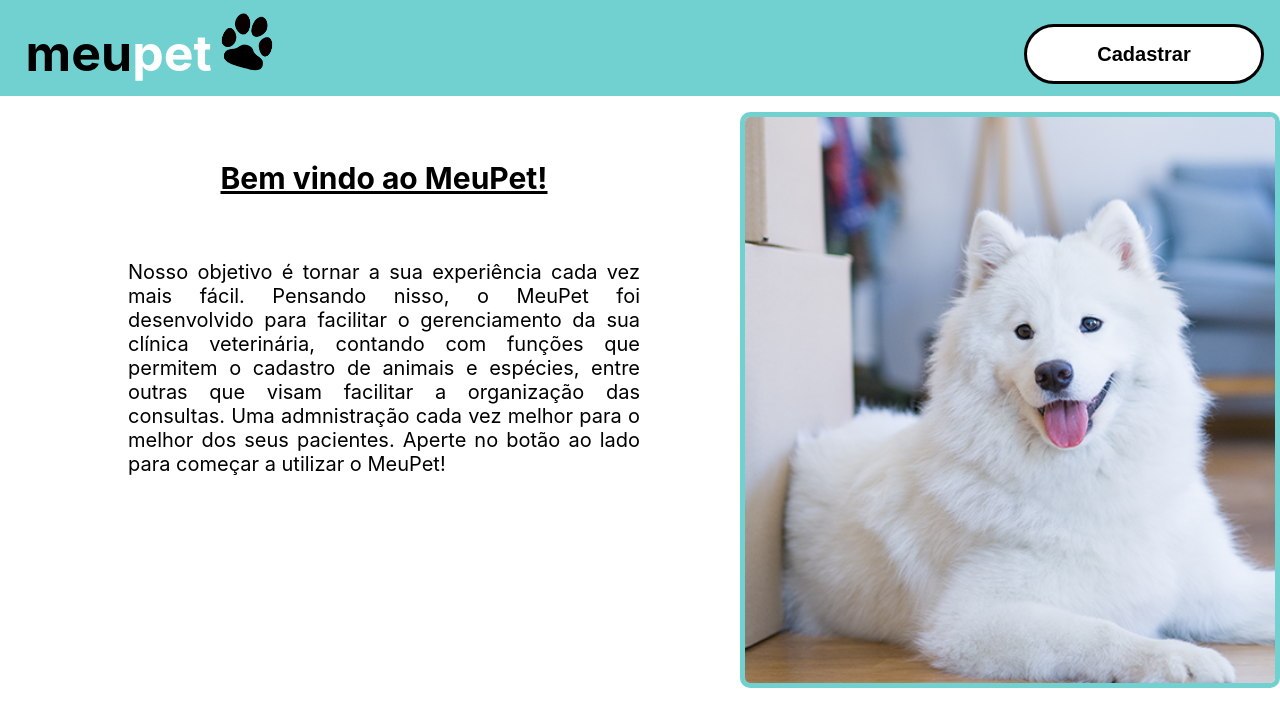
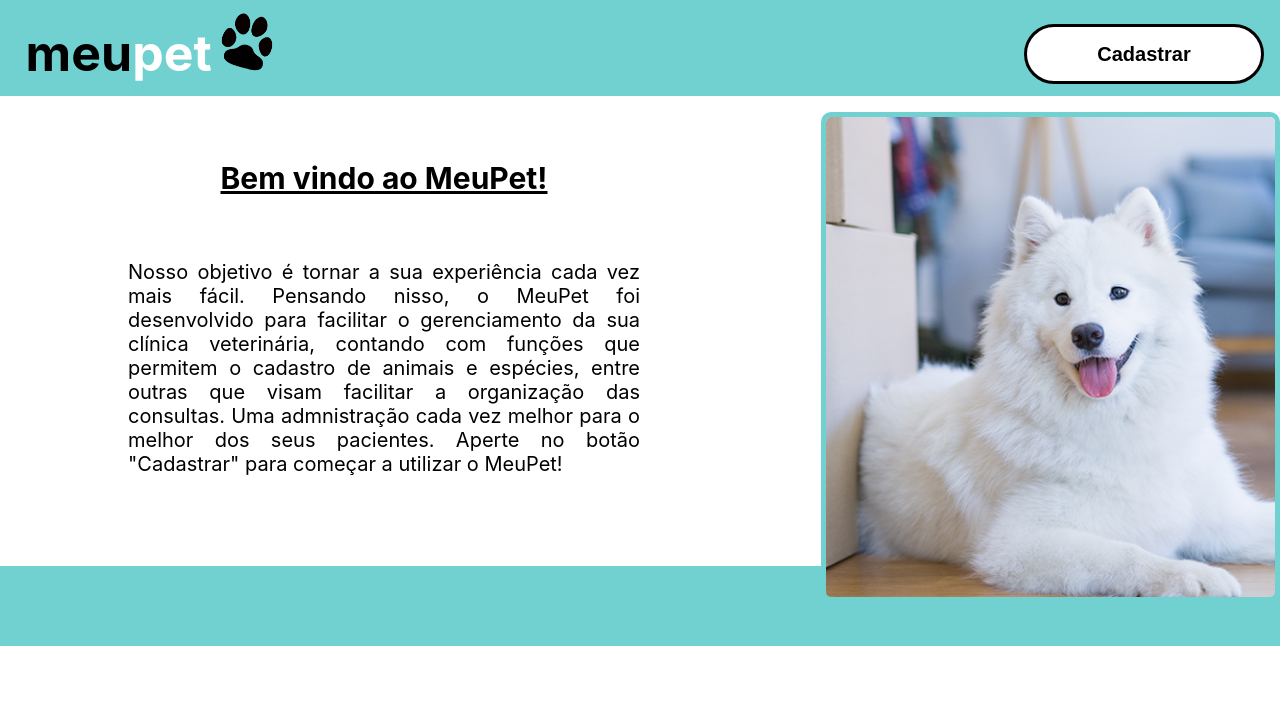
Before and after one commit to thiggasz/Projeto-React-Grupo2, a React (Create React App) app: page / in a window 1280 px wide. Shown: the top 726 px of the page. Built offline with nearby package versions, Linux system fonts and the light colour scheme.

Commit message:
Estrutura geral

```diff
--- a/src/App.js
+++ b/src/App.js
@@ -5,6 +5,7 @@ import Home from './pages/inicio'
 import Register from './pages/cadastro';
 import Management from './pages/gerenciamento';
 import Cabecalho from './pages/cabecalho';
+import Rodape from './pages/rodape';
 
 function App() {
   return (
@@ -17,9 +18,8 @@ function App() {
             <Route path="/gerenciamento" element={<Management />} />
           </Routes>
         </BrowserRouter>
+        <Rodape></Rodape>
       </React.Fragment>
-
-
   );
 }
 
--- a/src/pages/gerenciamento.js
+++ b/src/pages/gerenciamento.js
@@ -1,5 +1,5 @@
 import React from 'react';
 
 export default function Management(){
-    return <h2>Gerenciamentol</h2>
+    return <h2></h2>
 }
--- a/src/pages/inicio.js
+++ b/src/pages/inicio.js
@@ -11,9 +11,9 @@ export default function Home(){
                 permitem o cadastro de animais e espécies, entre outras que visam facilitar a organização das consultas.
                 Uma admnistração cada vez melhor para o melhor dos seus pacientes.
 
-                Aperte no botão ao lado para começar a utilizar o MeuPet!
-                <img src={ImgInicio} className='img' height={566} alt="Cachorro"></img>
+                Aperte no botão "Cadastrar" para começar a utilizar o MeuPet!
             </div>
+            <img src={ImgInicio} className='img' height={480} alt="Cachorro"></img>
             <div>
                 <a href="./cadastro"><button className='botao' type='button'>Cadastrar</button></a>
             </div>
--- /dev/null
+++ b/src/pages/rodape.js
@@ -0,0 +1,10 @@
+import React from 'react'
+
+export default function Rodape(){
+    return(
+        <React.Fragment>
+            <div className='rodape'>
+            </div>
+        </React.Fragment>
+    )
+}
```
Lines whose indentation alone changed are shown as unchanged.
